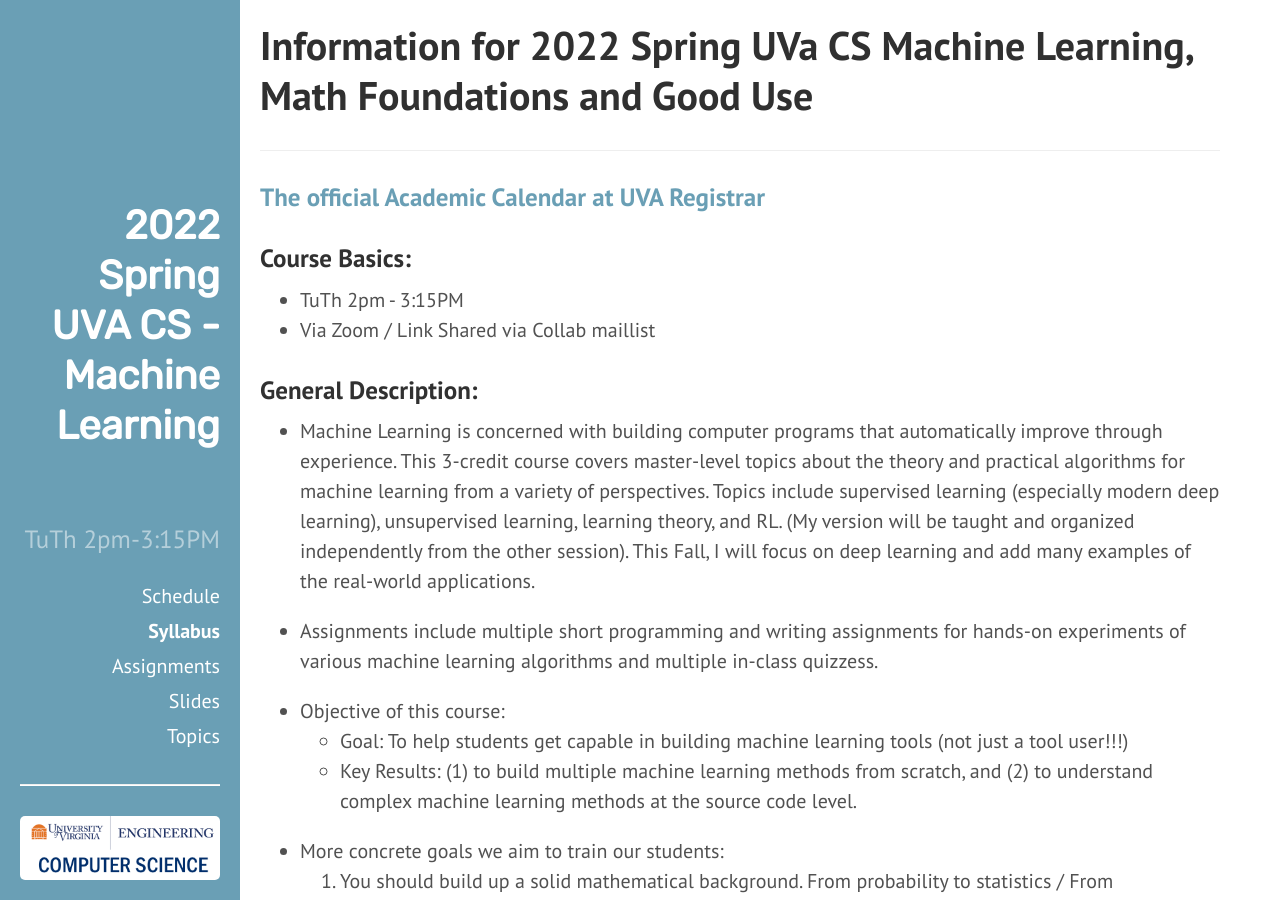
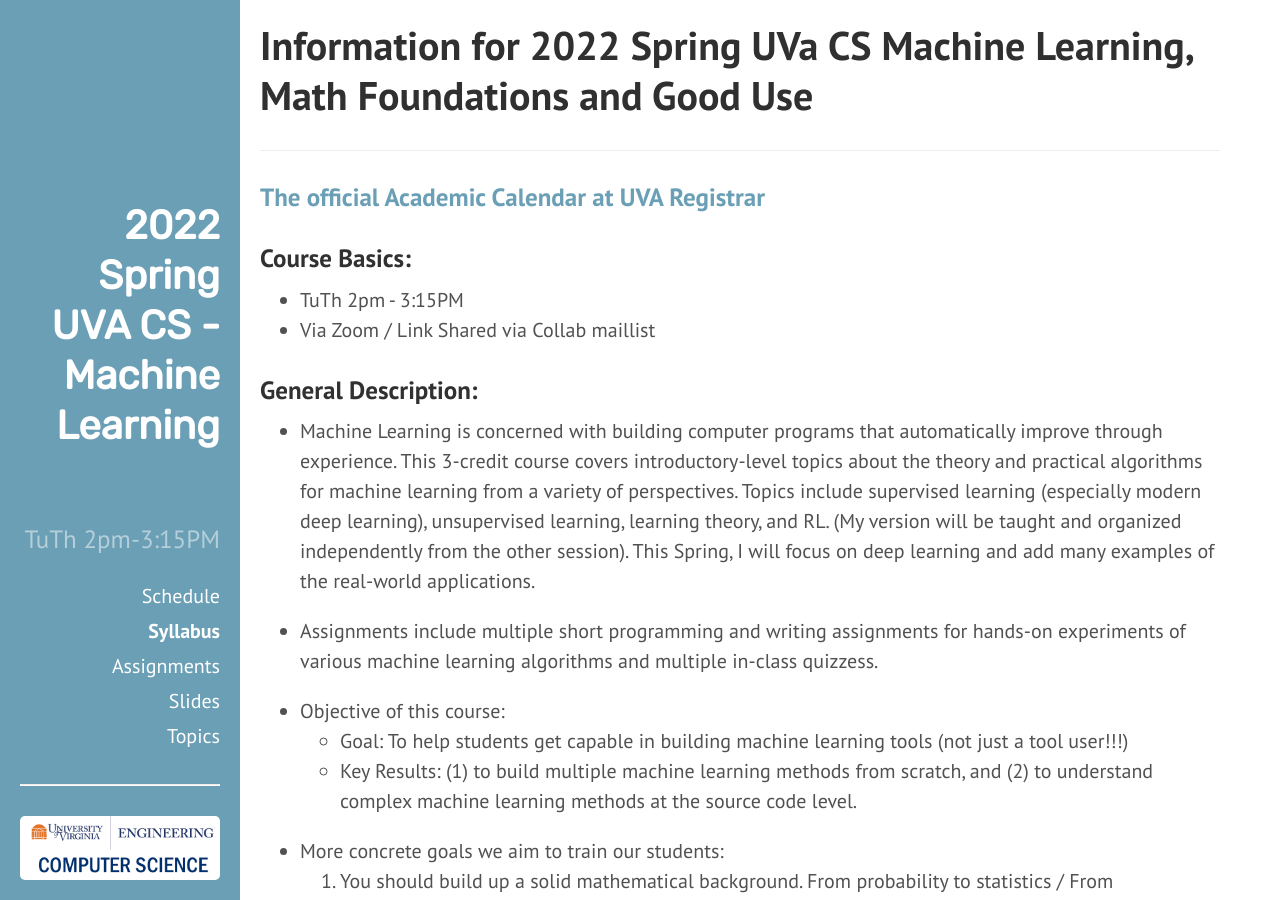
Before and after one commit to qiyanjun/2022sp-UVA-CS-MachineLearningDeep, a Jekyll site: the page built from About.md, in a window 1280 px wide and 900 px high. Built offline with Jekyll 4.4.1, drawn with Linux system fonts in a browser that asks for light colours.

Commit message:
Update About.md

```diff
--- a/About.md
+++ b/About.md
@@ -15,7 +15,7 @@ desc: "Information for 2022 Spring  UVa CS Machine Learning, Math Foundations an
 
 ### General Description:
 
-+ Machine Learning is concerned with building computer programs that automatically improve through experience. This 3-credit course covers master-level topics about the theory and practical algorithms for machine learning from a variety of perspectives. Topics include supervised learning (especially modern deep learning), unsupervised learning, learning theory, and RL.  (My version will be taught and organized independently from the other session). This Fall, I will focus on deep learning and add many examples of the real-world applications.
++ Machine Learning is concerned with building computer programs that automatically improve through experience. This 3-credit course covers introductory-level topics about the theory and practical algorithms for machine learning from a variety of perspectives. Topics include supervised learning (especially modern deep learning), unsupervised learning, learning theory, and RL.  (My version will be taught and organized independently from the other session). This Spring, I will focus on deep learning and add many examples of the real-world applications.
 
 + Assignments include multiple short programming and writing assignments for hands-on experiments of various machine learning algorithms and multiple in-class quizzess.
 
```
